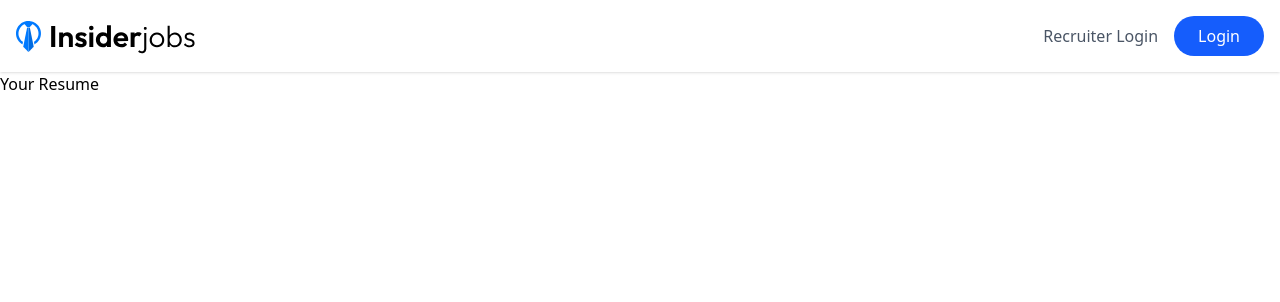
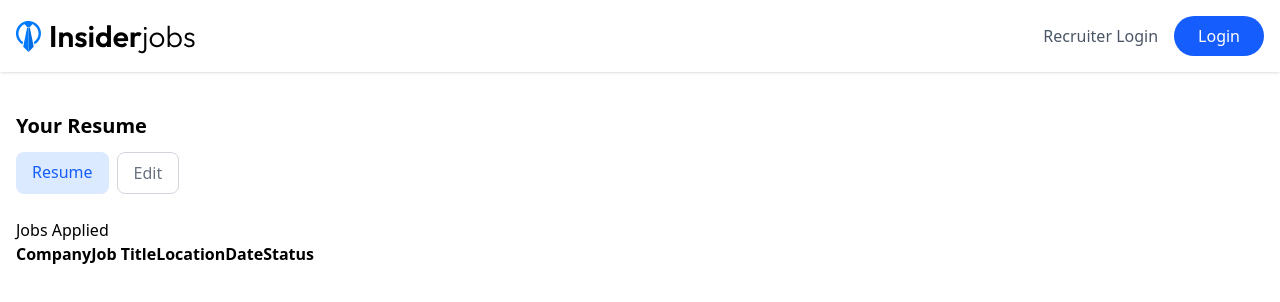
Before and after one commit to Swastik0410/Job-Portal-clientside, a React (Vite) app: page /applications in a window 1280 px wide. Shown: the top 302 px of the page. Built offline with nearby package versions, Linux system fonts and the light colour scheme; no server answers.

Commit message:
Making the applied table

```diff
--- a/src/pages/Applications.jsx
+++ b/src/pages/Applications.jsx
@@ -1,12 +1,52 @@
-import React from 'react'
+import React, { useState } from 'react'
 import Navbar from '../components/Navbar'
+import { assets } from '../assets/assets'
 
 const Applications = () => {
+  const[isEdit,setIsEdit]=useState(false)
+  const [resume,setResume]=useState(null)
+
   return (
     <>
     <Navbar/>
-    <div>
-      <h2>Your Resume</h2>
+    <div className='container px-4 min-h-[65vn] 2xl:px-20 mx-auto my-10'>
+      <h2 className='text-xl font-semibold'>Your Resume</h2>
+      <div className='flex gap-2 mb-6 mt-3'>
+      {
+        isEdit?
+        <>
+        <label htmlFor="resumeUpload" className='flex items-center'>
+          <p className='bg-blue-100 text-blue-600 px-4 py-2 rounded-lg mr-2 '>Select Resume</p>
+          <input type="file" hidden accept='application/pdf'onChange={e=>setResume(e.target.files[0])} id='resumeUpload' />
+          <img src={assets.profile_upload_icon} alt="" />
+        </label>
+        <button onClick={e=>setIsEdit(false)} className='bg-green-100 border border-green-400 rounded-lg px-4 py-2 cursor-pointer'>Save</button>
+        </>
+        :
+        <div className='flex gap-2'>
+          <a href="" className='bg-blue-100 text-blue-600 px-4 py-2 rounded-lg'>Resume</a>
+          <button
+          onClick={()=>setIsEdit(true)}
+
+          className='text-gray-500 border border-gray-300 rounded-lg px-4 py-2 cursor-pointer'>Edit</button>
+        </div>
+      }
+      </div>
+      <h2>Jobs Applied</h2>
+      <table>
+        <thead>
+          <tr>
+            <th>Company</th>
+            <th>Job Title</th>
+            <th>Location</th>
+            <th>Date</th>
+            <th>Status</th>
+          </tr>
+        </thead>
+        <tbody>
+
+        </tbody>
+      </table>
     </div>
     </>
   )
```
